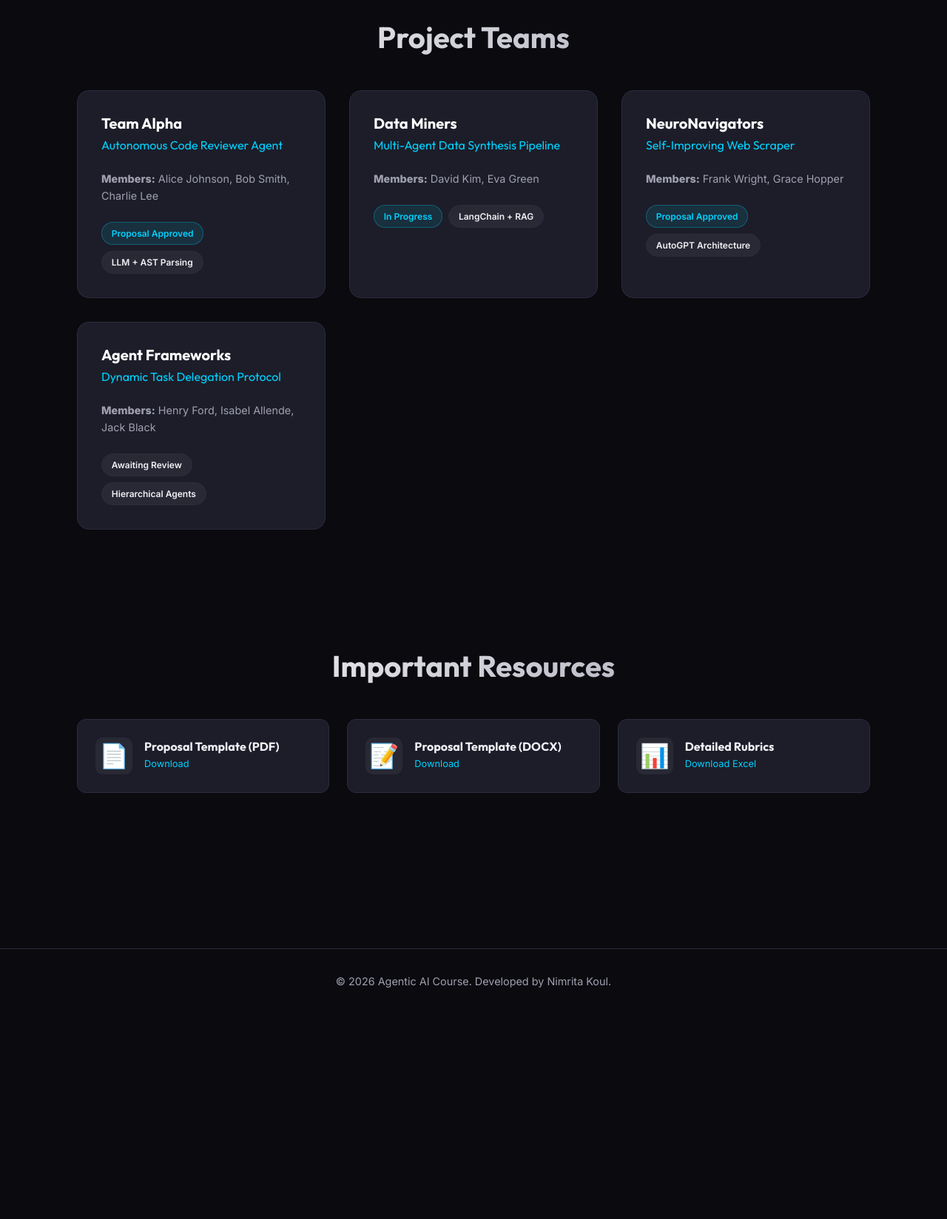
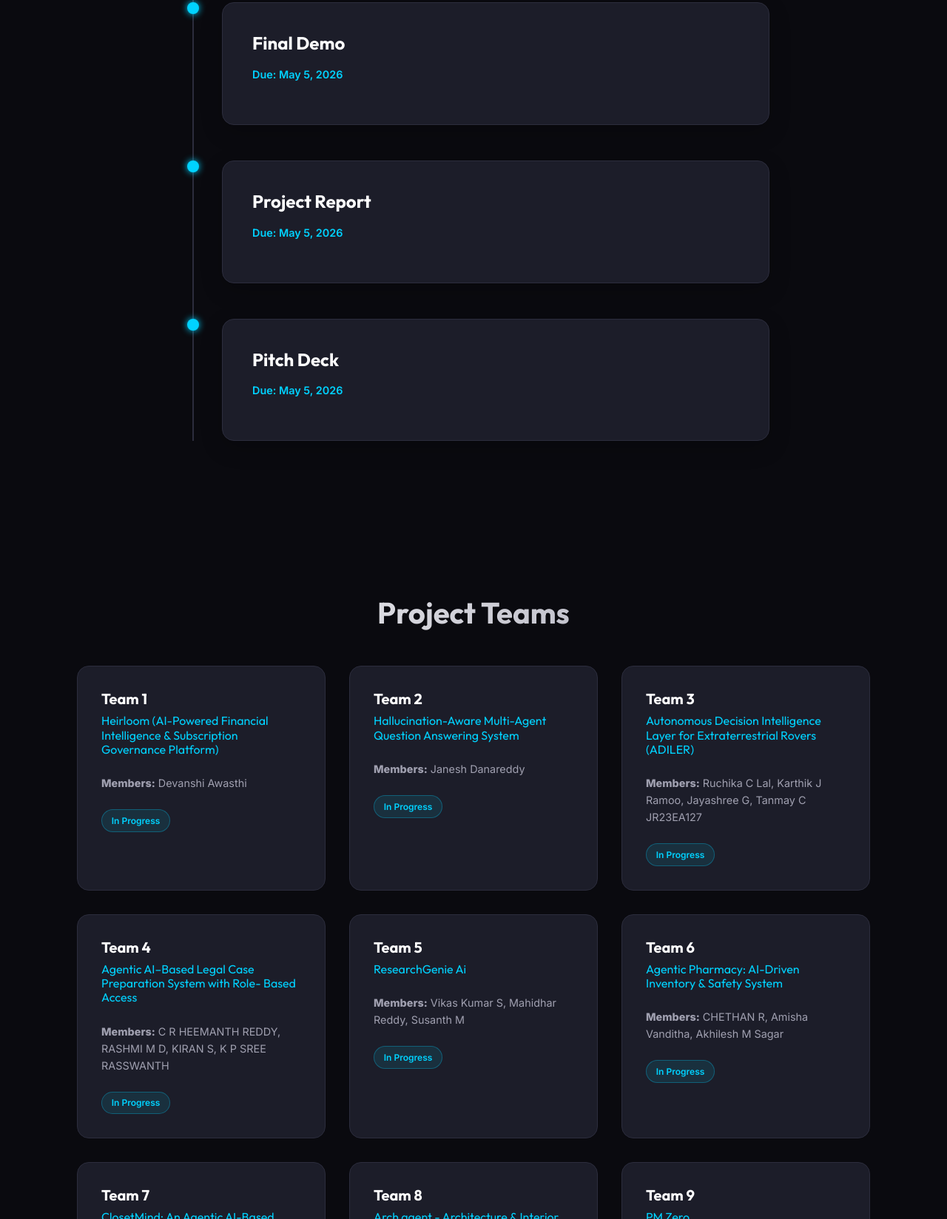
Before and after one commit to NimritaKoul/AgenticAI_CourseProjects2026, a plain HTML site: page index.html in a window 1280 px wide. Shown: the part 2694-4342 px from the top of the page at 74% size. Before the commit the page ends 4064 px from the top, so only its background shows below. Drawn offline with Linux system fonts and the light colour scheme.

Commit message:
feat: populate teams and deliverables from excel data dynamically

```diff
--- /dev/null
+++ b/data.js
@@ -0,0 +1,254 @@
+const courseData = {
+  teams: [
+    {
+        "id": 1,
+        "name": "Team 1",
+        "project": "Heirloom (AI-Powered Financial Intelligence & Subscription Governance Platform)",
+        "lead": "Devanshi Awasthi",
+        "members": [
+            "Devanshi Awasthi"
+        ],
+        "status": "In Progress"
+    },
+    {
+        "id": 2,
+        "name": "Team 2",
+        "project": "Hallucination-Aware Multi-Agent Question Answering System",
+        "lead": "Janesh Danareddy",
+        "members": [
+            "Janesh Danareddy"
+        ],
+        "status": "In Progress"
+    },
+    {
+        "id": 3,
+        "name": "Team 3",
+        "project": "Autonomous Decision Intelligence Layer for Extraterrestrial Rovers (ADILER)",
+        "lead": "Ruchika Lal",
+        "members": [
+            "Ruchika C Lal",
+            "Karthik J Ramoo",
+            "Jayashree G",
+            "Tanmay C JR23EA127"
+        ],
+        "status": "In Progress"
+    },
+    {
+        "id": 4,
+        "name": "Team 4",
+        "project": "Agentic AI\u2013Based Legal Case Preparation System with Role-\nBased Access",
+        "lead": "C R HEEMANTH REDDY",
+        "members": [
+            "C R HEEMANTH REDDY",
+            "RASHMI M D",
+            "KIRAN S",
+            "K P SREE RASSWANTH"
+        ],
+        "status": "In Progress"
+    },
+    {
+        "id": 5,
+        "name": "Team 5",
+        "project": "ResearchGenie Ai",
+        "lead": "VIKAS KUMAR S",
+        "members": [
+            "Vikas Kumar S",
+            "Mahidhar Reddy",
+            "Susanth M"
+        ],
+        "status": "In Progress"
+    },
+    {
+        "id": 6,
+        "name": "Team 6",
+        "project": "Agentic Pharmacy: AI-Driven Inventory & Safety System",
+        "lead": "CHETHAN R",
+        "members": [
+            "CHETHAN R",
+            "Amisha Vanditha",
+            "Akhilesh M Sagar"
+        ],
+        "status": "In Progress"
+    },
+    {
+        "id": 7,
+        "name": "Team 7",
+        "project": "ClosetMind: An Agentic AI-Based Autonomous Wardrobe Planning and Outfit Recommendation System",
+        "lead": "DISHA D NAIK",
+        "members": [
+            "DISHA D NAIK",
+            "Abhijna YM",
+            "Aishwarya C Gujjar",
+            "Harshini GS"
+        ],
+        "status": "In Progress"
+    },
+    {
+        "id": 8,
+        "name": "Team 8",
+        "project": "Arch agent - Architecture & Interior Design using Agentic AI",
+        "lead": "Nanda kishore M",
+        "members": [
+            "Nanda kishore M",
+            "Srinivas R C",
+            "Shaik K Mohammed Toufiq"
+        ],
+        "status": "In Progress"
+    },
+    {
+        "id": 9,
+        "name": "Team 9",
+        "project": "PM Zero",
+        "lead": "VYSHALI N S",
+        "members": [
+            "VYSHALI N S",
+            "BT Chinmayi"
+        ],
+        "status": "In Progress"
+    },
+    {
+        "id": 10,
+        "name": "Team 10",
+        "project": "Nestify \u2014 Autonomous Multi-Agent DevOps System",
+        "lead": "Ishaan Karthikeya Konathala",
+        "members": [
+            "Ishaan Karthikeya Konathala",
+            "Aditya Pandey"
+        ],
+        "status": "In Progress"
+    },
+    {
+        "id": 11,
+        "name": "Team 11",
+        "project": "PolicySevak AI: An Agentic Voice-Driven Public Policy Intelligence and Application Assistance System",
+        "lead": "ADITHYA N H",
+        "members": [
+            "ADITHYA N H",
+            "Kavitha R B",
+            "H Rohith"
+        ],
+        "status": "In Progress"
+    },
+    {
+        "id": 12,
+        "name": "Team 12",
+        "project": "SuperFarmer \u2014 Agentic AI Agricultural Intelligence Platform",
+        "lead": "SUMITH U",
+        "members": [
+            "SUMITH U",
+            "Shree hari",
+            "Raghunath GR"
+        ],
+        "status": "In Progress"
+    },
+    {
+        "id": 13,
+        "name": "Team 13",
+        "project": "Aquaculture",
+        "lead": "Allam Nirmal Anand",
+        "members": [
+            "Allam Nirmal Anand",
+            "Besta laksminarashimha",
+            "Adityan A nair"
+        ],
+        "status": "In Progress"
+    },
+    {
+        "id": 14,
+        "name": "Team 14",
+        "project": "SOCAssist \u2014 AI-Powered Alert Triage for Small & Mid-Sized Businesses",
+        "lead": "Shiva U",
+        "members": [
+            "Shiva U",
+            "Manikandan S",
+            "Sharanya",
+            "Lubna"
+        ],
+        "status": "In Progress"
+    },
+    {
+        "id": 15,
+        "name": "Team 15",
+        "project": "Roam-Ind",
+        "lead": "MANOHAR REDDY M",
+        "members": [
+            "MANOHAR REDDY M",
+            "Lalith Tejas M Hiremath",
+            "Jadesh V"
+        ],
+        "status": "In Progress"
+    },
+    {
+        "id": 16,
+        "name": "Team 16",
+        "project": "WINGS \u2013 Workload Intelligence & Network\nGovernance System",
+        "lead": "VAISHNAVI V",
+        "members": [
+            "VAISHNAVI V",
+            "UMME AYMAN",
+            "Vyshanvi Reddy"
+        ],
+        "status": "In Progress"
+    },
+    {
+        "id": 17,
+        "name": "Team 17",
+        "project": "Real-Time Acceleration for Medical Image Processing with Agents",
+        "lead": "Shruthi Dhandapani",
+        "members": [
+            "Shruthi Dhandapani"
+        ],
+        "status": "In Progress"
+    },
+    {
+        "id": 18,
+        "name": "Team 18",
+        "project": "ZeroGate Hybrid Multi-Agent Red\nTeaming System",
+        "lead": "Aastha Gobind",
+        "members": [
+            "Aastha Gobind",
+            "Harshitha V",
+            "Rishi Tejas",
+            "Sriram Kundapur"
+        ],
+        "status": "In Progress"
+    }
+],
+  deliverables: [
+    {
+        "id": 1,
+        "title": "Project Proposal",
+        "date": "Feb 28, 2026"
+    },
+    {
+        "id": 2,
+        "title": "Architecture Design",
+        "date": "March 7, 2026"
+    },
+    {
+        "id": 3,
+        "title": "Intermediate Demo 1 (App version 0)",
+        "date": "March 30, 2026"
+    },
+    {
+        "id": 4,
+        "title": "Intermediate Demo 2 (App version 1)",
+        "date": "April 25, 2026"
+    },
+    {
+        "id": 5,
+        "title": "Final Demo",
+        "date": "May 5, 2026"
+    },
+    {
+        "id": 6,
+        "title": "Project Report",
+        "date": "May 5, 2026"
+    },
+    {
+        "id": 7,
+        "title": "Pitch Deck",
+        "date": "May 5, 2026"
+    }
+]
+};
--- a/script.js
+++ b/script.js
@@ -28,7 +28,7 @@ document.addEventListener('DOMContentLoaded', () => {
         anchor.addEventListener('click', function (e) {
             e.preventDefault();
             const targetId = this.getAttribute('href');
-            if(targetId === '#') return;
+            if (targetId === '#') return;
             const target = document.querySelector(targetId);
             if (target) {
                 target.scrollIntoView({
@@ -42,47 +42,13 @@ document.addEventListener('DOMContentLoaded', () => {
         });
     });
 
-    // Mock Data for Teams
-    const mockTeams = [
-        {
-            id: 1,
-            name: "Team Alpha",
-            project: "Autonomous Code Reviewer Agent",
-            members: "Alice Johnson, Bob Smith, Charlie Lee",
-            methodology: "LLM + AST Parsing",
-            status: "Proposal Approved"
-        },
-        {
-            id: 2,
-            name: "Data Miners",
-            project: "Multi-Agent Data Synthesis Pipeline",
-            members: "David Kim, Eva Green",
-            methodology: "LangChain + RAG",
-            status: "In Progress"
-        },
-        {
-            id: 3,
-            name: "NeuroNavigators",
-            project: "Self-Improving Web Scraper",
-            members: "Frank Wright, Grace Hopper",
-            methodology: "AutoGPT Architecture",
-            status: "Proposal Approved"
-        },
-        {
-            id: 4,
-            name: "Agent Frameworks",
-            project: "Dynamic Task Delegation Protocol",
-            members: "Henry Ford, Isabel Allende, Jack Black",
-            methodology: "Hierarchical Agents",
-            status: "Awaiting Review"
-        }
-    ];
+    // Load Data from courseData globally defined in data.js
+    const teamsContainer = document.getElementById('teams-container');
+    const deliverablesContainer = document.getElementById('deliverables-container');
 
-    const teamsContainer = document.getElementById('teams-container');
-
-    if (teamsContainer) {
+    if (teamsContainer && typeof courseData !== 'undefined' && courseData.teams) {
         // Render Teams
-        mockTeams.forEach(team => {
+        courseData.teams.forEach(team => {
             const card = document.createElement('div');
             card.className = 'team-card';
 
@@ -91,16 +57,34 @@ document.addEventListener('DOMContentLoaded', () => {
                 statusClass = 'status-active';
             }
 
+            const membersList = team.members.join(', ');
+
             card.innerHTML = `
                 <h3 class="team-name">${team.name}</h3>
-                <h4 class="project-title">${team.project}</h4>
-                <p class="members"><strong>Members:</strong> ${team.members}</p>
+                <h4 class="project-title">${team.project || 'TBD'}</h4>
+                <p class="members"><strong>Members:</strong> ${membersList}</p>
                 <div class="team-badges">
                     <span class="badge ${statusClass}">${team.status}</span>
-                    <span class="badge">${team.methodology}</span>
                 </div>
             `;
             teamsContainer.appendChild(card);
+        });
+    }
+
+    if (deliverablesContainer && typeof courseData !== 'undefined' && courseData.deliverables) {
+        // Render Deliverables
+        courseData.deliverables.forEach(item => {
+            const timelineItem = document.createElement('div');
+            timelineItem.className = 'timeline-item';
+
+            timelineItem.innerHTML = `
+                <div class="timeline-dot"></div>
+                <div class="timeline-content card interactive">
+                    <h3>${item.title || 'Submission Due'}</h3>
+                    <p class="date">Due: ${item.date || 'TBD'}</p>
+                </div>
+            `;
+            deliverablesContainer.appendChild(timelineItem);
         });
     }
 
```
Also changed, not shown: index.html (+21 -30 lines), 3 other files.
